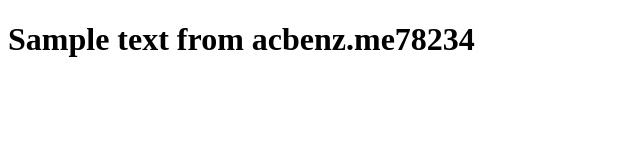
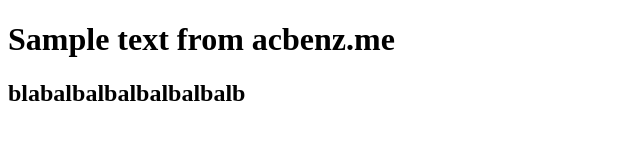
Before and after one commit to vsbenitez1/namecheap, a plain HTML site: page index.html in a window 1280 px wide. Shown: the whole page, without its empty margins (0-640 px from the left). Drawn offline with Linux system fonts and the light colour scheme.

Commit message:
Update index.html

```diff
--- a/index.html
+++ b/index.html
@@ -6,6 +6,7 @@
     <title>acbenz</title>
 </head>
 <body>
-    <h1>Sample text from acbenz.me78234</h1>
+    <h1>Sample text from acbenz.me</h1>
+    <h2>blabalbalbalbalbalbalb</h2>
 </body>
 </html>
```
